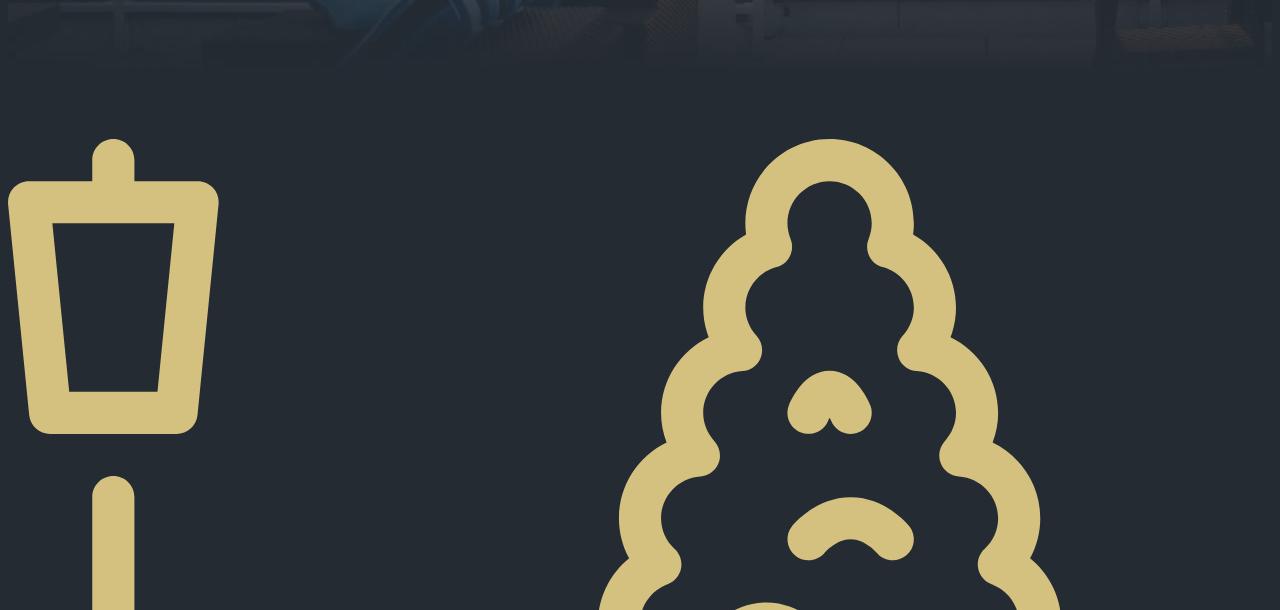
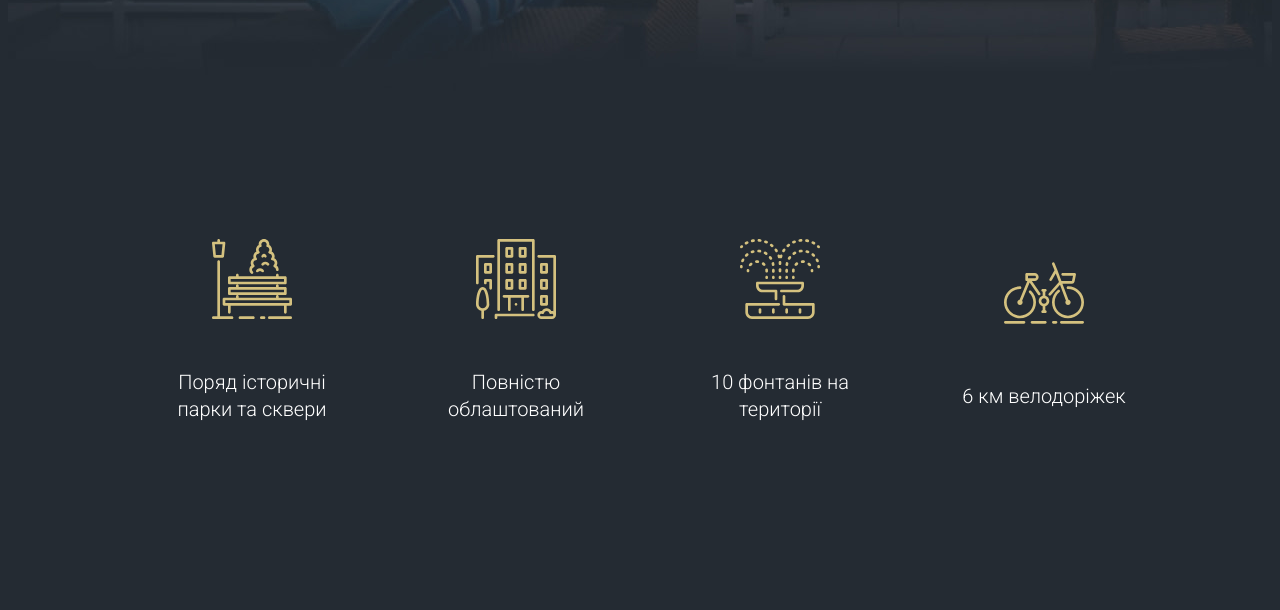
Before and after one commit to KsanaSal/house-vop-pet, a plain HTML site: page index.html in a window 1280 px wide. Shown: the part 940-1550 px from the top of the page. Drawn offline with nearby package versions, Linux system fonts and the light colour scheme.

Commit message:
added styles in specific section

```diff
--- a/css/styles.css
+++ b/css/styles.css
@@ -174,6 +174,31 @@ img {
 }
 
 /* section specific style */
+.specific {
+    padding: 100px 0 190px 0;
+}
+.specific-container {
+    display: flex;
+    flex-direction: column;
+    align-items: center;
+}
+.specific-list {
+    display: flex;
+    flex-direction: row;
+    align-items: center;
+    gap: 64px;
+}
+.specific-item {
+    display: flex;
+    flex-direction: column;
+    align-items: center;
+    gap: 50px;
+    width: 200px;
+}
+.img-specific {
+    width: 80px;
+    height: 80px;
+}
 .desc-specific {
     font-family: "Roboto", sans-serif;
     font-weight: 300;
--- a/index.html
+++ b/index.html
@@ -91,11 +91,13 @@
                 </div>
             </section>
             <!--specifics house vop-->
-            <section class="specific">
+            <section class="specific section">
+                <div class="container specific-container">
                     <h2 class="visually-hidden">Про комплекс</h2>
-                <ul class="list">
-                    <li>
+                    <ul class="specific-list">
+                        <li class="specific-item">
                             <img
+                                class="img-specific"
                                 src="./images/specifics/square.svg"
                                 alt="Парки і сквери"
                             />
@@ -103,8 +105,9 @@
                                 Поряд історичні парки та сквери
                             </span>
                         </li>
-                    <li>
+                        <li class="specific-item">
                             <img
+                                class="img-specific"
                                 src="./images/specifics/building.svg"
                                 alt="Будинки"
                             />
@@ -112,8 +115,9 @@
                                 Повністю облаштований
                             </span>
                         </li>
-                    <li>
+                        <li class="specific-item">
                             <img
+                                class="img-specific"
                                 src="./images/specifics/fountain.svg"
                                 alt="Фонтан"
                             />
@@ -121,14 +125,18 @@
                                 10 фонтанів на території
                             </span>
                         </li>
-                    <li>
+                        <li class="specific-item">
                             <img
+                                class="img-specific"
                                 src="./images/specifics/bicycle.svg"
                                 alt="Велосипед"
                             />
-                        <span class="desc-specific"> 6 км велодоріжек </span>
+                            <span class="desc-specific">
+                                6 км велодоріжек
+                            </span>
                         </li>
                     </ul>
+                </div>
             </section>
             <!--apartments house vop-->
             <section>
```
Lines whose indentation alone changed are shown as unchanged.
